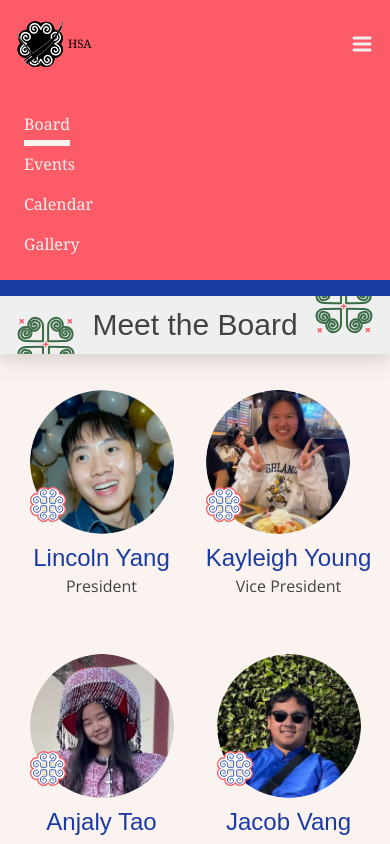
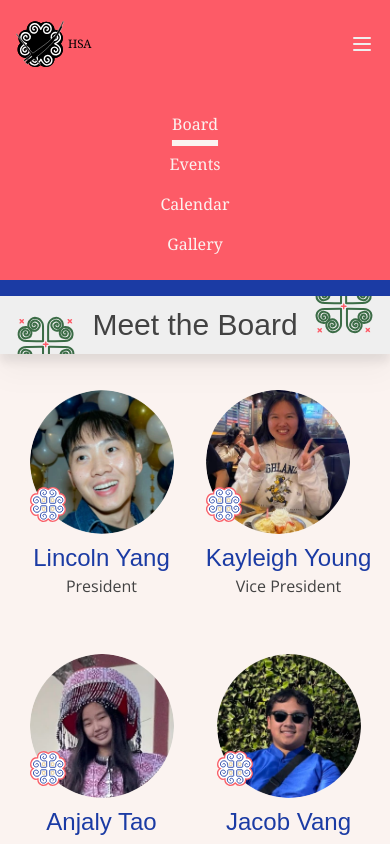
Before and after one commit to acm-ucr/hsa-website, a Next.js app: page /board in a window 390 px wide. Both pictures are taken after a click on the element 362 px from the left and 44 px from the top of the page. Shown: the top 844 px of the page. Built offline with nearby package versions, Linux system fonts and the light colour scheme; a web font is replaced by a local one.

Commit message:
addressed comments for nav bar mobile response

```diff
--- a/src/components/Navigation.tsx
+++ b/src/components/Navigation.tsx
@@ -22,20 +22,7 @@ const Navigation = () => {
           <div className="text-[3vw] sm:text-[2vw]">HSA</div>
         </Link>
         <div className="py-4 text-hsa-gray-100" onClick={toggleMobileMenu}>
-          <svg
-            xmlns="http://www.w3.org/2000/svg"
-            fill="none"
-            viewBox="0 0 24 24"
-            stroke="currentColor"
-            className="h-6 w-6"
-          >
-            <path
-              stroke-linecap="round"
-              stroke-linejoin="round"
-              stroke-width="3"
-              d="M4 6h16M4 12h16M4 18h16"
-            ></path>
-          </svg>
+        <svg xmlns="http://www.w3.org/2000/svg" width="24" height="24" viewBox="0 0 24 24" fill="none" stroke="currentColor" stroke-width="2" stroke-linecap="round" stroke-linejoin="round" className="lucide lucide-menu"><line x1="4" x2="20" y1="12" y2="12"/><line x1="4" x2="20" y1="6" y2="6"/><line x1="4" x2="20" y1="18" y2="18"/></svg>
         </div>
       </div>
 
@@ -67,7 +54,7 @@ const Navigation = () => {
         className={`lg:hidden ${isMobileMenuOpen ? "block" : "hidden"} bg-hsa-pink-200 px-6 py-4 text-hsa-tan-100`}
       >
         {tags.map(({ link, name }) => (
-          <div key={link} className="py-2">
+          <div key={link} className="py-2 text-center">
             <Link
               href={link}
               className={`${
```
